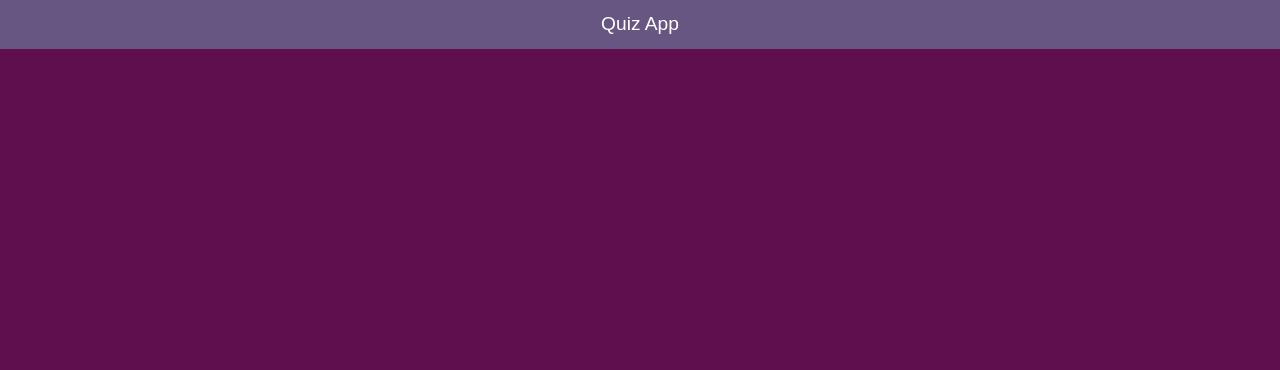
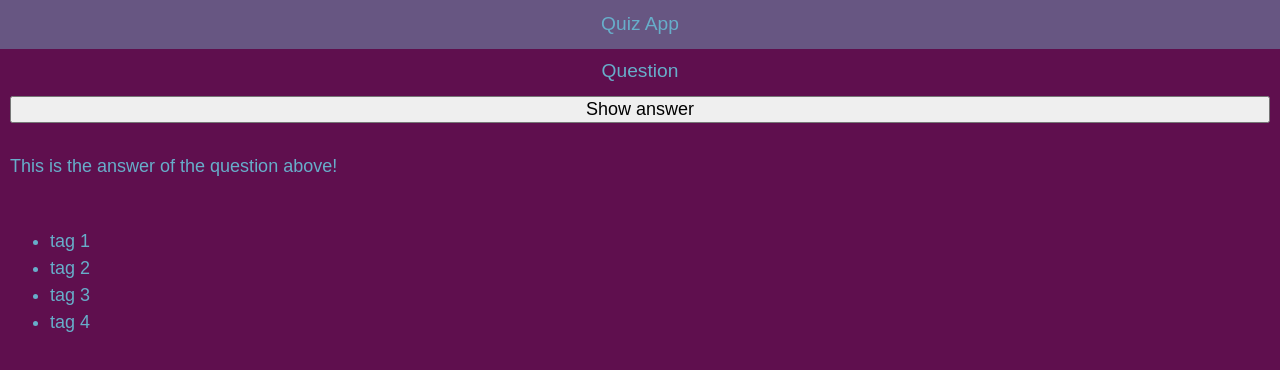
Before and after one commit to roscha80/quizz-app, a website built with Vite: page src/index.html in a window 1280 px wide. Built offline with nearby package versions, Linux system fonts and the light colour scheme; a web font is replaced by a local one.

Commit message:
Add colors to base.css and quiz-card.css

```diff
--- a/src/index.html
+++ b/src/index.html
@@ -16,5 +16,16 @@
     <header class="app-header">
       <h1 class="app-header__heading">Quiz App</h1>
     </header>
+    <section class="quiz__general">
+      <h2 class="quiz-card__heading">Question</h2>
+      <button class="quiz-cart__button">Show answer</button>
+      <p class="quiz-card__answer">This is the answer of the question above!</p>
+      <ul class="quiz-card__taglist">
+        <li>tag 1</li>
+        <li>tag 2</li>
+        <li>tag 3</li>
+        <li>tag 4</li>
+      </ul>
+    </section>
   </body>
 </html>
--- a/src/styles/_variables.css
+++ b/src/styles/_variables.css
@@ -3,4 +3,5 @@
   --color-black: #111;
   --color-primary: #675682;
   --background: #5f0f4e;
+  --color-blue: #67aeca;
 }
--- a/src/styles/app-header/app-header.css
+++ b/src/styles/app-header/app-header.css
@@ -1,6 +1,6 @@
 .app-header {
   background: var(--color-primary);
-  color: var(--color-white);
+  color: var(--color-blue);
   padding: 12px;
 }
 
--- a/src/styles/quiz-card/quiz-card.css
+++ b/src/styles/quiz-card/quiz-card.css
@@ -3,7 +3,7 @@
   grid-gap: 12px;
   padding: 10px;
   background: var(--background);
-  color: var(--color-white);
+  color: var(--color-blue);
 }
 
 .quiz-card__heading {
```
